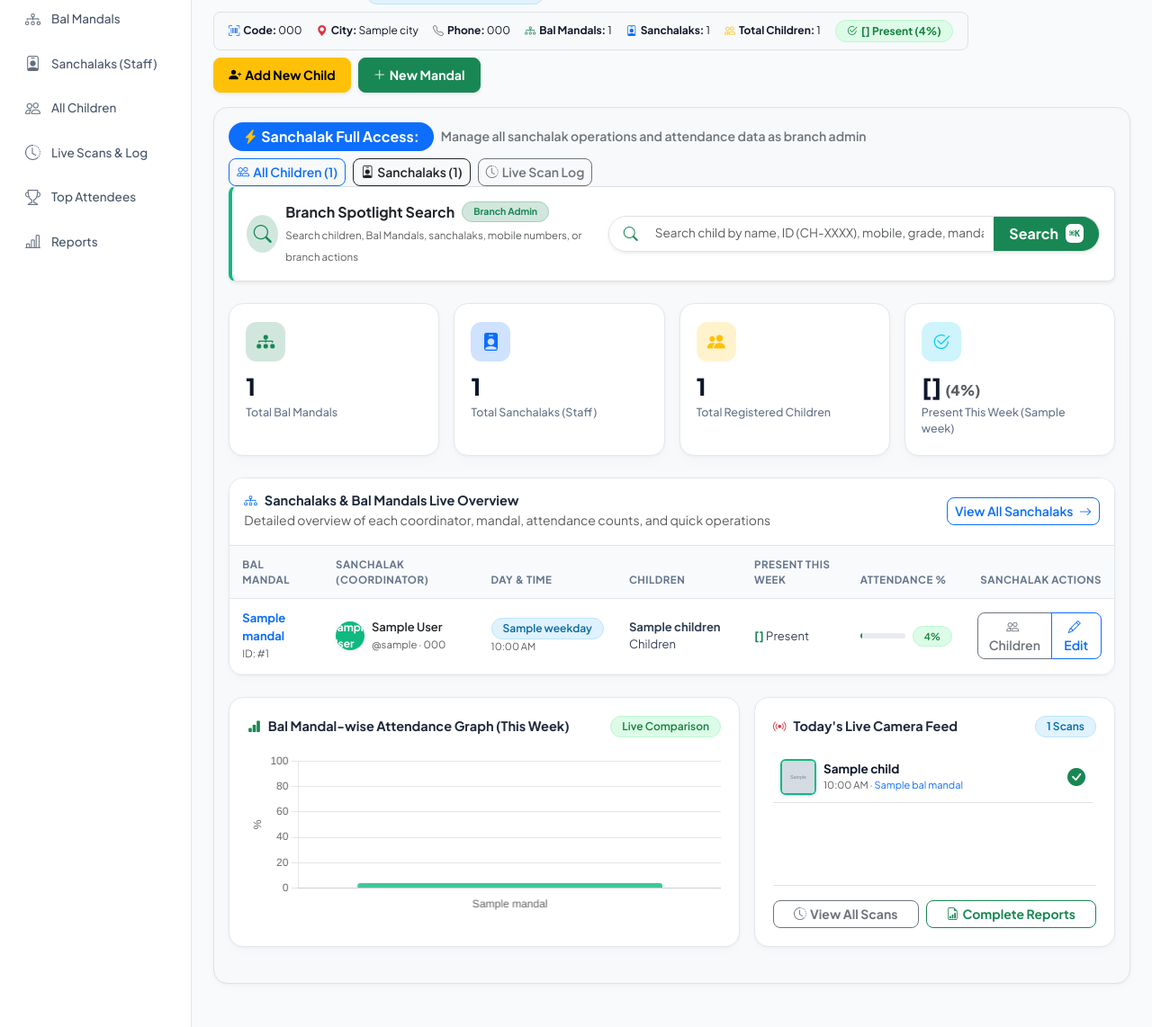
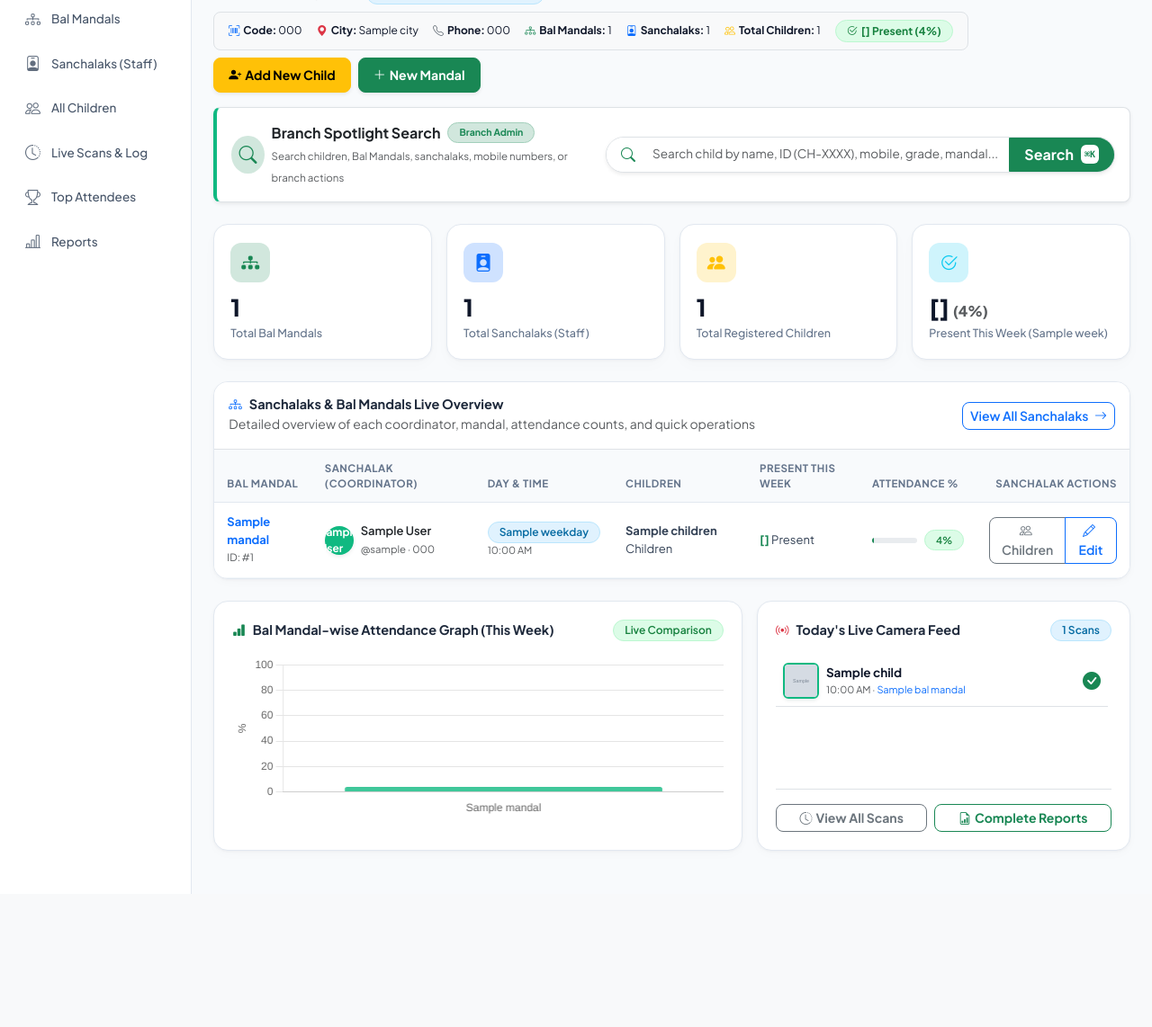
Before and after one commit to taxilpambhar3-art/bal-mandal-attendance, a FastAPI app: template app/templates/branch_admin/dashboard.html in a window 1280 px wide. Shown: the part 126-1268 px from the top of the page at 90% size. After the commit the page ends 1120 px from the top, so only its background shows below. Run offline with FastAPI, Linux system fonts and the light colour scheme; the template is opened without the code that fills it: most values are stand-ins (such as "Sample title", 1, 10 or a date in 2020); grey boxes marked "Sample" are stand-in pictures.

Commit message:
Remove Sanchalak Full Access toolbar from Branch Admin dashboard

```diff
--- a/app/templates/branch_admin/dashboard.html
+++ b/app/templates/branch_admin/dashboard.html
@@ -30,28 +30,6 @@
     <a href="/branch-admin/bal-mandals/add" class="btn btn-success btn-sm fw-bold shadow-sm px-3 py-2">
       <i class="bi bi-plus-lg me-1"></i>New Mandal
     </a>
-  </div>
-</div>
-
-<!-- Sanchalak Quick Operation Toolbar -->
-<div class="panel p-3 mb-4 bg-light border">
-  <div class="d-flex align-items-center justify-content-between flex-wrap gap-2">
-    <div class="d-flex align-items-center gap-2">
-      <span class="badge bg-primary px-3 py-2 fs-6 fw-bold">
-        <i class="bi bi-lightning-charge-fill text-warning me-1"></i>Sanchalak Full Access:
-      </span>
-      <span class="text-secondary small fw-semibold">Manage all sanchalak operations and attendance data as branch admin</span>
-    </div>
-    <div class="d-flex gap-2 flex-wrap">
-      <a href="/branch-admin/children" class="btn btn-outline-primary btn-sm fw-semibold">
-        <i class="bi bi-people me-1"></i>All Children ({{ total_children }})
-      </a>
-      <a href="/branch-admin/sanchalaks" class="btn btn-outline-dark btn-sm fw-semibold">
-        <i class="bi bi-person-badge me-1"></i>Sanchalaks ({{ total_sanchalaks }})
-      </a>
-      <a href="/branch-admin/attendance" class="btn btn-outline-secondary btn-sm fw-semibold">
-        <i class="bi bi-clock-history me-1"></i>Live Scan Log
-      </a>
   </div>
 </div>
 
```
